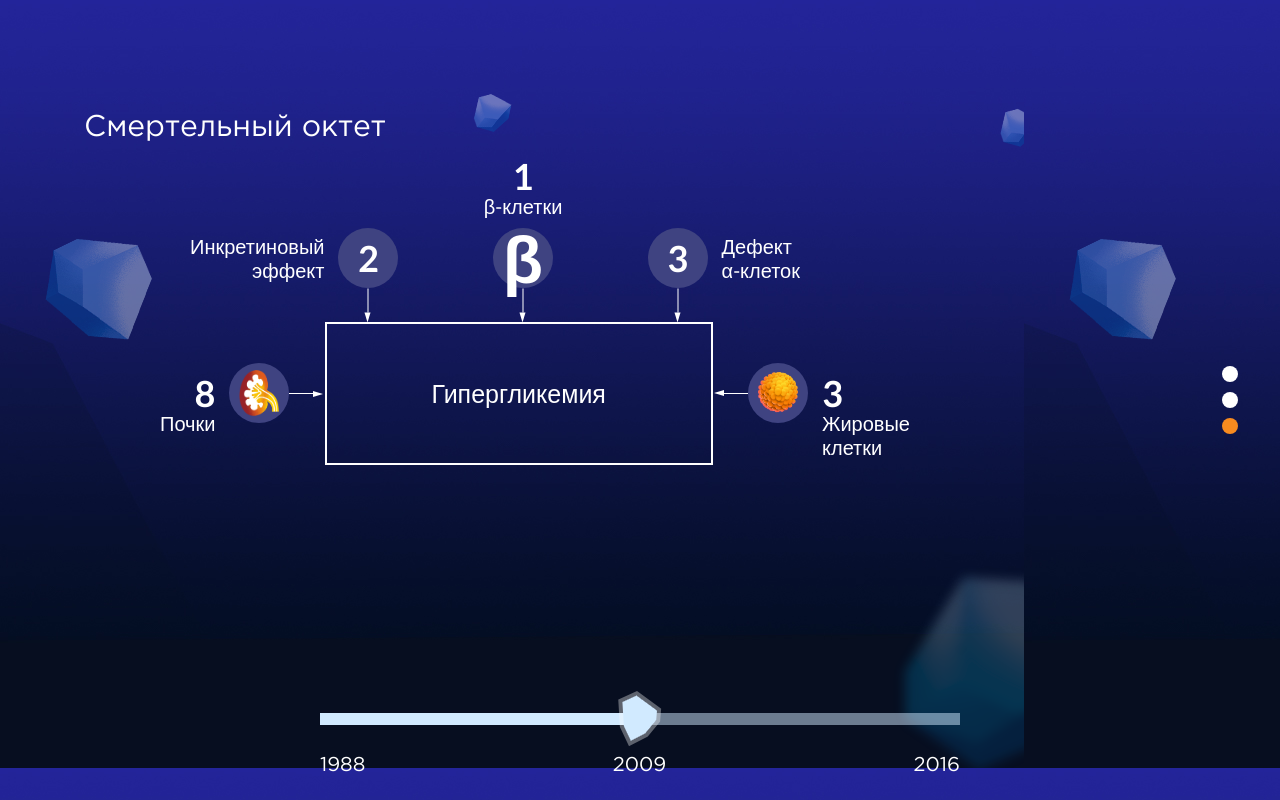
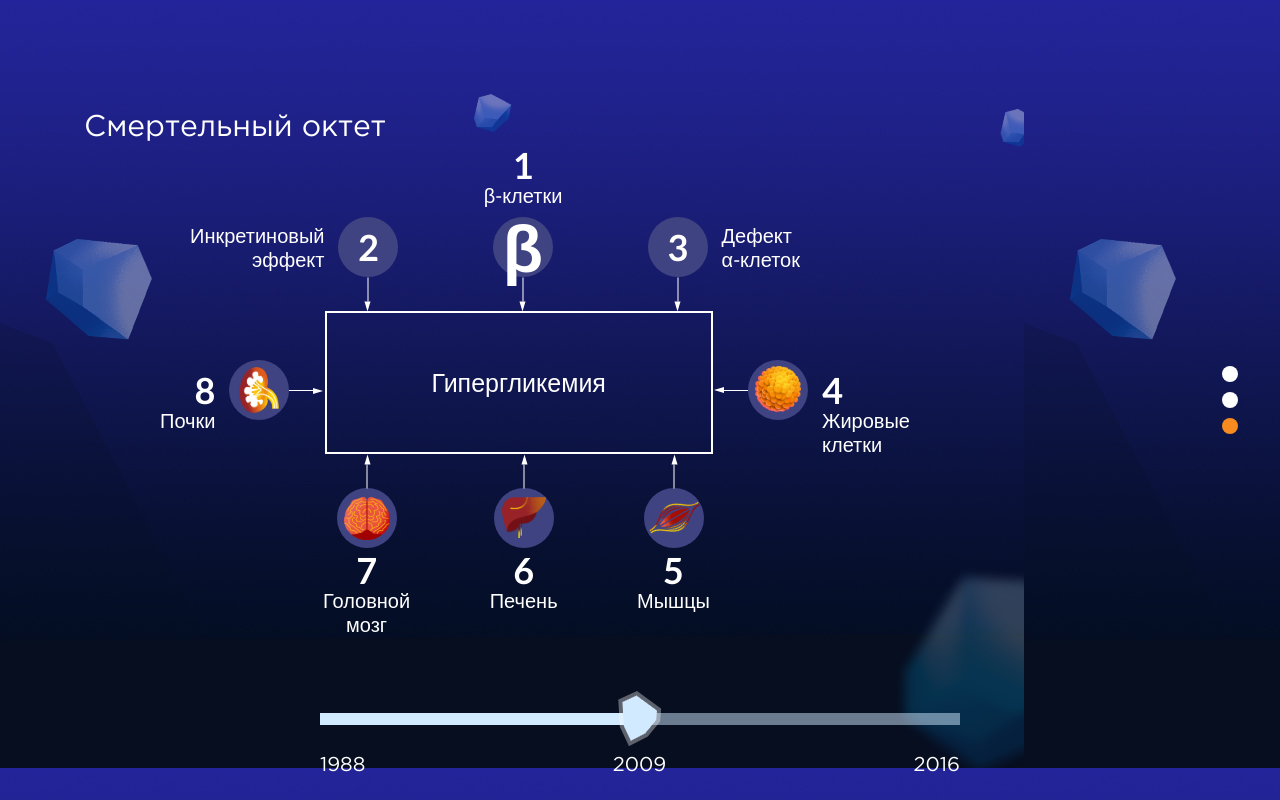
Before and after one commit to HungryOwl/therapy, a React app: page / in a window 1280 px wide. Built offline with nearby package versions, Linux system fonts and the light colour scheme.

Commit message:
Доверстали второй слайд

```diff
--- a/src/components/Slide/Pathogenesis2009.js
+++ b/src/components/Slide/Pathogenesis2009.js
@@ -33,6 +33,27 @@ const arrows = [
         {
             length: 24,
             deg: 180,
+            shiftX: 30
+        }
+    ],
+    [
+        {
+            length: 24,
+            deg: 270,
+            shiftX: 30
+        }
+    ],
+    [
+        {
+            length: 24,
+            deg: 270,
+            shiftX: 30
+        }
+    ],
+    [
+        {
+            length: 24,
+            deg: 270,
             shiftX: 30
         }
     ]
@@ -79,7 +100,34 @@ const chainLinks = [
         contentAlign: 'start',
         innerText: 'Жировые <br> клетки',
         modificators: 'lipid small',
-        index: 3
+        index: 4
+    },
+    {
+        layout: 'column',
+        align: 'center',
+        contentLayout: 'column',
+        contentAlign: 'center',
+        innerText: 'Головной <br> мозг',
+        modificators: 'brain small',
+        index: 7
+    },
+    {
+        layout: 'column',
+        align: 'center',
+        contentLayout: 'column',
+        contentAlign: 'center',
+        innerText: 'Печень',
+        modificators: 'liver small',
+        index: 6
+    },
+    {
+        layout: 'column',
+        align: 'center',
+        contentLayout: 'column',
+        contentAlign: 'center',
+        innerText: 'Мышцы',
+        modificators: 'musle small',
+        index: 5
     }
 ];
 
@@ -108,8 +156,10 @@ class Pathogenesis2009 extends Component {
                     <div className='hyperglycemia__text'>Гипергликемия</div>
                     <ChainLink {...chainLinks[4]}/>
                 </div>
-                <div className='hyperglycemia__row flex-jalign-between flex-align-end'>
-
+                <div className='hyperglycemia__row flex-jalign-between flex-align-start'>
+                    <ChainLink {...chainLinks[5]}/>
+                    <ChainLink {...chainLinks[6]}/>
+                    <ChainLink {...chainLinks[7]}/>
                 </div>
             </article>
         ];
--- a/src/styles/components/chainLink/chainLink.styl
+++ b/src/styles/components/chainLink/chainLink.styl
@@ -43,6 +43,10 @@
     height: 100%;
     background-repeat: no-repeat;
     background-position: center;
+    background-size: 60px auto;
+
+  &--brain &__image::after
+    background-image: url("../../../assets/images/brain.png");
 
   &--musle &__image::after
     background-image: url("../../../assets/images/musle.png");
@@ -51,11 +55,12 @@
 
   &--liver &__image::after
     background-image: url("../../../assets/images/liver.png");
-    background-size: 60px auto;
+
+  &--lipid &__image::after
+    background-image: url("../../../assets/images/lipid.png");
 
   &--kidneys &__image::after
     background-image: url("../../../assets/images/kidneys.png");
-    background-size: 60px auto;
 
   &--small&--musle &__image::after
     background-image: url("../../../assets/images/musle.png");
@@ -63,16 +68,16 @@
     transform: rotate(-30deg);
 
   &--small&--liver &__image::after
-    background-image: url("../../../assets/images/liver.png");
     background-size: 44px auto;
 
   &--small&--kidneys &__image::after
-    background-image: url("../../../assets/images/kidneys.png");
     background-size: 40px auto;
 
   &--small&--lipid &__image::after
-    background-image: url("../../../assets/images/lipid.png");
-    background-size: 40px auto;
+    background-size: 46px auto;
+
+  &--small&--brain &__image::after
+    background-size: 46px auto;
 
   &__content
     display: flex;
@@ -83,6 +88,12 @@
 
   &__box.flex-column-reverse &__content.flex-column
     padding-bottom: 20px;
+
+  &--small &__box.flex-column &__content.flex-column
+    padding-top: 4px;
+
+  &--small &__box.flex-column-reverse &__content.flex-column
+    padding-bottom: 10px;
 
   &__content.flex-column-reverse
     padding-top: 15px;
@@ -115,6 +126,10 @@
   &__box.flex-row-reverse &__text
     text-align: right;
 
+  &__box.flex-column &__text,
+  &__box.flex-column-reverse &__text
+    text-align: center;
+
   &__symbol
     display: block;
     position: relative;
--- a/src/styles/components/chainLink/chainLink__globals.styl
+++ b/src/styles/components/chainLink/chainLink__globals.styl
@@ -10,4 +10,5 @@ indexFontSize = 36px;
 indexlineHeight = indexFontSize;
 contentOffsetY = (smallChainLinkSize / 2) - (indexlineHeight / 2);
 
-smallChainLinkOffsetY = (octetTextHeight / 2) - (smallChainLinkSize / 2)
+chainLinkShiftY = 8px;
+smallChainLinkOffsetY = (octetTextHeight / 2) - (smallChainLinkSize / 2) + chainLinkShiftY
--- a/src/styles/components/hyperglycemia/hyperglycemia.styl
+++ b/src/styles/components/hyperglycemia/hyperglycemia.styl
@@ -10,6 +10,7 @@
 
   &--octet
     width: 750px;
+    margin-top: 4px;
     margin-left: 160px;
 
   &__row
@@ -28,8 +29,16 @@
   &--ternary &__row + &__row .chainLink
     padding-bottom: 10px;
 
-  &--octet &__row.flex-align-start .chainLink
+  &--octet &__row:nth-child(2)
+    height: 143px;
+    overflow: visible;
+
+  &--octet &__row:nth-child(2) .chainLink
     margin-top: smallChainLinkOffsetY
+
+  &--octet &__row:last-child
+    padding-left: 163px;
+    padding-right: 200px;
 
   &__text
     font-family: "Lato", sans-serif;
--- a/src/styles/components/slide.styl
+++ b/src/styles/components/slide.styl
@@ -76,8 +76,9 @@
 
   .slide__title
     margin-left: 84px;
-    margin-top: 98px;
+    margin-top: 113px;
     font-size: 30px;
+    line-height: @font-size;
     color: white;
 
 .slide.slide--1988
```
